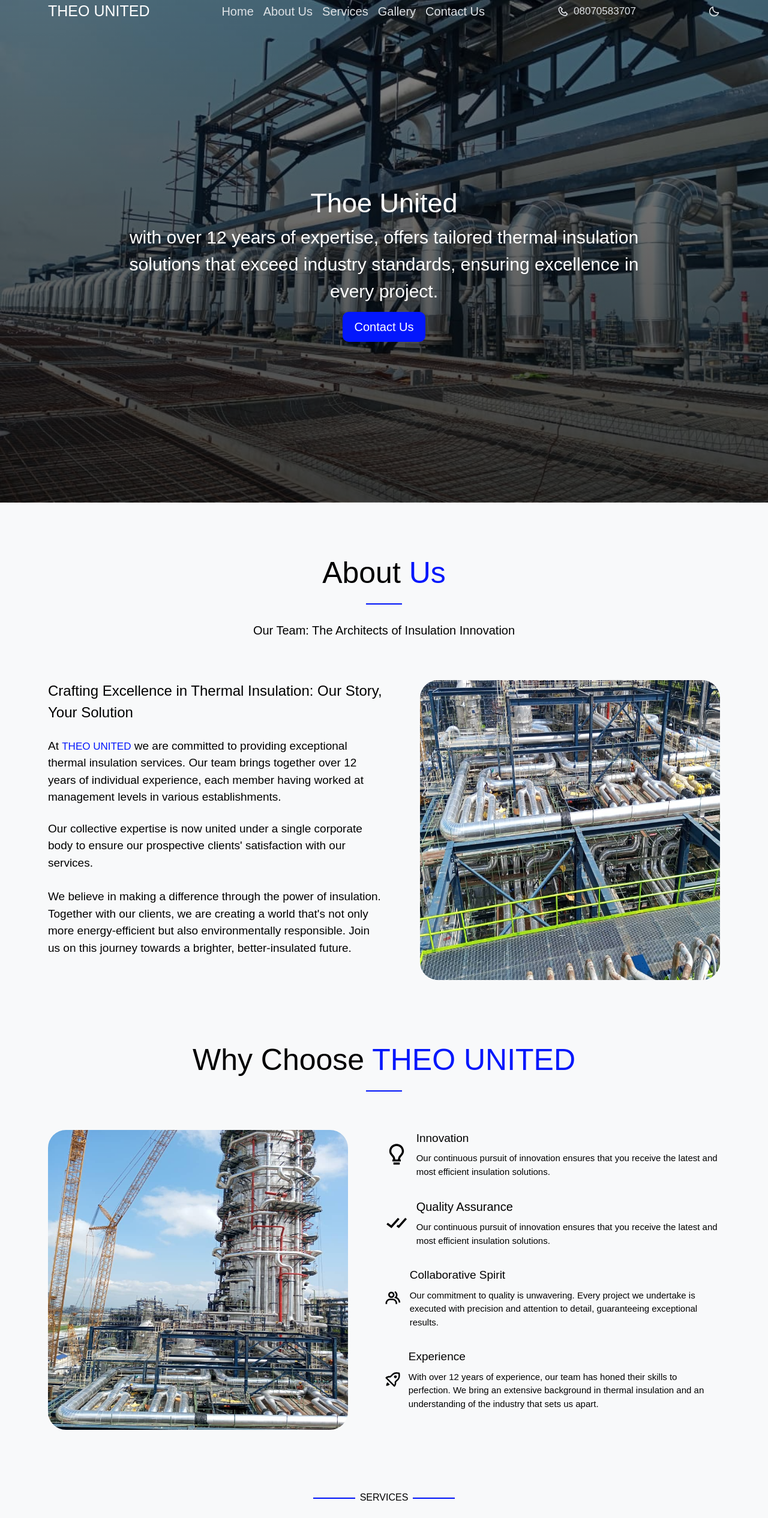
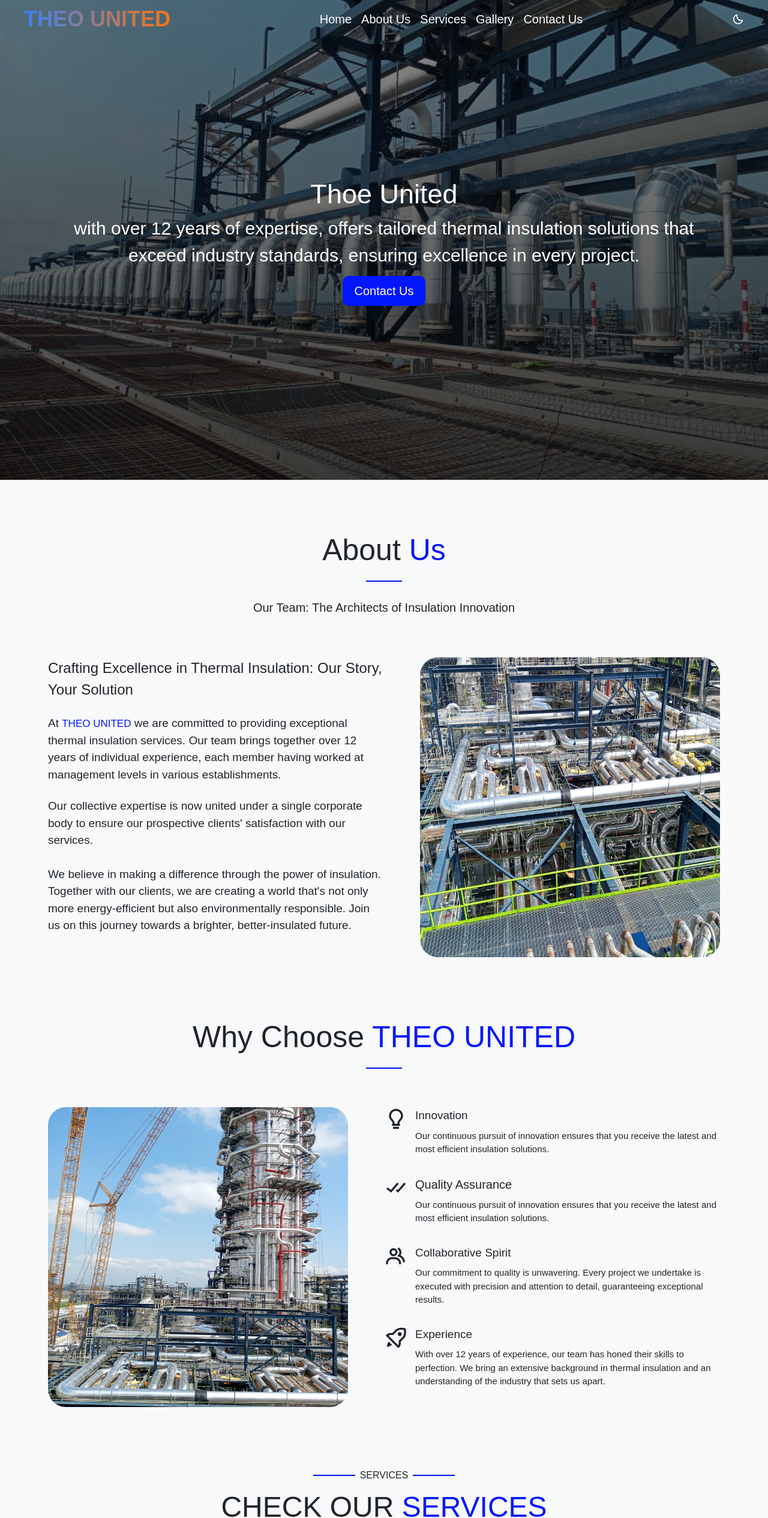
Before and after one commit to Goldexcool/Theo-Portfolio, a Next.js app: page / in a window 1280 px wide. Shown: the top 2531 px of the page at 60% size. Built offline with nearby package versions, Linux system fonts and the light colour scheme.

Commit message:
last change

```diff
--- a/src/app/globals.css
+++ b/src/app/globals.css
@@ -14,6 +14,7 @@
   --main-black-: #495057;
   --main-darker: #343a40;
   --main-black: #212529;
+  --icon-: #fff;
 }
 @import url("https://fonts.googleapis.com/css2?family=Poppins:wght@300;500;700&display=swap");
 
@@ -39,6 +40,8 @@
   --main-black: #fff;
   --background-color: #000;
   --text-color: #fff;
+  --icon-: #fff;
+
 }
 ::-webkit-scrollbar {
   width: 0.6rem;
@@ -56,7 +59,7 @@
 }
 
 .bg-hero-pattern {
-  padding: 0 5rem;
+  padding: 0 1rem;
   justify-content: center;
   max-width: 100%;
   z-index: 999;
@@ -166,24 +169,6 @@
   }
 }
 
-/* .socials {
-  transition: all;
-  transition-duration: 0.2s;
-    padding: 0 .5rem;
-    justify-content: center;
-    max-width: 100%;
-    z-index: 999;
-    min-height: 100vh;
-    width: 100%;
-    /* height: 100%; */
-    /* background-image: linear-gradient(rgba(0, 0, 0, 0.457), rgba(0, 0, 0, 0.74)), url(../../public/whatsapp23background.jpeg);
-    background-position: center center;
-    background-size: cover; */
-/* overflow: hidden; */
-    /* object-fit: cover;
-    position: relative; */
-  /* Additional CSS properties for background styling (*e.g., background-size, background-position, etc.) can be added here if needed. */
-/* } */
 
 .header {
   width: 100%;
@@ -199,3 +184,11 @@
   right: 0;
   box-shadow: 0 0 10px rgba(0,0,0,0.3);
 }
+
+.bg-nav-home{
+  color: #30475e;
+}
+
+.bg-nav{
+  color: #fff;
+}
--- a/src/components/About.tsx
+++ b/src/components/About.tsx
@@ -33,18 +33,18 @@
 
   return (
     <main>
-      <section className="flex items-center justify-center px-5 md:px-20 mt-[5rem]">
+      <section className="flex items-center justify-center px-5 md:px-20 mt-[5rem]" id="about">
         <div>
           <div className="flex justify-center items-center flex-col gap-3 mb-4 sm:mb-[3rem] ">
-            <h2 className="md:text-[50px] text-[30px]">
+            <h2 className="md:text-[50px] text-[30px] text-main-black">
               About <span className="text-main-blue">Us</span>
             </h2>
             <hr className="w-[60px] h-[3px] bg-main-blue mb-4" />
-            <h3 className="text-[15px] text-center sm:mb-5 md:text-[20px]">
+            <h3 className="text-[15px] text-center sm:mb-5 md:text-[20px] text-main-black">
               Our Team: The Architects of Insulation Innovation
             </h3>
           </div>
-          <article className=" gap-4 md:gap-[0rem] md:flex-row md:justify-between w-full  flex-col flex ">
+          <article className=" gap-4 md:gap-[0rem] md:flex-row md:justify-between w-full  flex-col flex text-main-black">
             <div className="flex items-center flex-col md:w-1/2 w-full gap-3 ">
               <h1 className="md:text-[24px] font-[500] mb-3 text-[17px] md:text-start text-center">
                 Crafting Excellence in Thermal Insulation: Our Story, Your
@@ -98,13 +98,13 @@
       <section className="flex items-center justify-center md:px-20 mt-[5rem] px-5">
         <div className="">
           <div className="flex justify-center items-center flex-col gap-3 mb-[3rem] text-center">
-            <h2 className="md:text-[50px] text-[30px]">
+            <h2 className="md:text-[50px] text-[30px] text-main-black">
               Why Choose <span className="text-main-blue"> THEO UNITED</span>
             </h2>
             <hr className="w-[60px] h-[3px] bg-main-blue mb-4" />
           </div>
 
-          <article className=" flex md:justify-between md:w-full md:flex-row flex-col-reverse gap-4 md:gap-[0px] ">
+          <article className=" flex md:justify-between md:w-full md:flex-row flex-col-reverse gap-4 md:gap-[0px] text-main-black">
             <div className="md:block flex justify-center items-center">
               <Image
                 src={about3}
@@ -116,7 +116,8 @@
             </div>
             <div className="flex flex-col md:w-1/2 gap-8">
               <div className="flex gap-3">
-                <Image src={bulb} alt="" height={60} width={60} />
+                <i className="bx bx-bulb text-main-black text-[40px] md:[50px]"></i>
+                {/* <Image src={bulb} alt="" height={60} width={60} /> */}
                 <div className="flex flex-col gap-2">
                   <span className="text-[19px]">Innovation</span>
                   <h1 className="text-[15px]">
@@ -128,7 +129,8 @@
               </div>
 
               <div className="flex gap-3 ">
-                <Image src={checkdouble} alt="" height={60} width={60} />
+              <i className="bx bx-check-double text-main-black text-[40px] md:[50px]"></i>
+                {/* <Image src={checkdouble} alt="" height={60} width={60} /> */}
                 <div className="flex flex-col gap-2">
                   <span className="text-[20px]">Quality Assurance</span>
                   <h1 className="text-[15px]">
@@ -140,7 +142,8 @@
               </div>
 
               <div className="flex gap-3 ">
-                <Image src={groups} alt="" height={60} width={60} />
+              <i className="bx bx-group text-main-black text-[40px] md:[50px]"></i>
+                {/* <Image src={groups} alt="" height={60} width={60} /> */}
                 <div className="flex flex-col gap-2">
                   <span className="text-[19px]">Collaborative Spirit</span>
                   <h1 className="text-[15px]">
@@ -153,7 +156,8 @@
               </div>
 
               <div className="flex gap-3  ">
-                <Image src={rocket} alt="" height={70} width={70} />
+              <i className="bx bx-rocket text-main-black text-[40px] md:[50px]"></i>
+                {/* <Image src={rocket} alt="" height={70} width={70} /> */}
                 <div className="flex flex-col gap-2">
                   <span className="text-[19px]">Experience</span>
                   <h1 className="text-[15px]">
@@ -169,6 +173,15 @@
           </article>
         </div>
       </section>
+
+      {showScrollToTop && (
+        <div
+          className="fixed bottom-6 right-6 cursor-pointer bg-main-blue p-2 rounded-[10px]"
+          onClick={scrollToTop}
+        >
+          <i className="bx bx-chevron-up text-white text-3xl"></i>
+        </div>
+      )}
     </main>
   );
 };
--- a/src/components/Contactus.tsx
+++ b/src/components/Contactus.tsx
@@ -3,10 +3,10 @@
 // grid grid-cols-2 lg:grid-cols-3
 const Contactus = () => {
   return (
-    <div className="px-5 md:px-20">
+    <div className="px-5 md:px-20 " id="contact">
       <div className=" flex items-center justify-center  mt-12  gap-2">
         <hr className="w-[70px] h-[3px] flex mt-4  justify-center items-center bg-main-blue mb-4" />
-        <h1 className=" md:text-[50px] text-center text-[30px] before:bg-main-blue before:content-[''] before:py-2  ">
+        <h1 className=" md:text-[50px] text-center text-[30px] before:bg-main-blue before:content-[''] before:py-2 text-main-black ">
           CONTACT US
         </h1>
         <hr className="w-[70px] h-[3px] flex mt-4  justify-center items-center bg-main-blue mb-4" />
@@ -16,37 +16,37 @@
     flex flex-col lg:flex-row flex-wrap
        mt-16 gap-16"
       >
-        <div className="flex flex-col gap-6 col-span-1  lg:w-[40%]">
+        <div className="flex flex-col gap-6 col-span-1  lg:w-[40%] text-main-black ">
           <div className="flex items-center gap-4 ">
-            <i className="bx bx-phone-call text-[2rem] bg-main-blue p-2 rounded-[50%] text-white"></i>
-            <div className="">
-              <p className="text-main-darker text-[2rem] "> Call:</p>
-              <div className="text-main-gray-light-- flex gap-2 ">
+            <i className="bx bx-phone-call text-[2rem] bg-main-blue p-2 rounded-[50%] text-main-black"></i>
+            <div className="text-main-black">
+              <p className="text-main-black text-[2rem] "> Call:</p>
+              <div className="text-main-black flex gap-2 ">
                 {" "}
                 <p>08070583707</p>
                 <p>08138051110</p>
               </div>{" "}
             </div>
           </div>
-          <div className="flex items-center gap-4  ">
+          <div className="flex items-center gap-4 text-main-black ">
             <i className="bx bx-envelope text-[2rem] bg-main-blue p-2 rounded-[50%] text-white"></i>
             <div>
-              <p className="text-main-darker text-[2rem] ">Email:</p>
+              <p className="text-main-black text-[2rem] ">Email:</p>
               <div>
                 {" "}
-                <p className="text-main-gray-light-- flex gap-2">
-                  theounitedthermalinsulation@gmail.com
+                <p className="text-main-black flex gap-2 w-[100px] md:w-none">
+                  theounitedthermalinsulation<br/>@gmail.com
                 </p>
               </div>
             </div>
           </div>
           <div className="flex items-center gap-4  ">
             <i className="bx bx-location-plus text-[2rem] bg-main-blue p-2 rounded-[50%] text-white"></i>
-            <div className="">
-              <p className="text-main-darker text-[2rem] ">Location:</p>
+            <div className="text-main-black">
+              <p className="text-main-black text-[2rem] ">Location:</p>
               <div>
                 {" "}
-                <p className="text-main-gray-light-- flex gap-2">
+                <p className="text-main-black flex gap-2 flex-wrap w-[200px] md:w-none ">
                   Branch office -4b, Comfort Ugbeoke Close, off Babatunde
                   Street, Golf Estate Road, Lakowe Ibeju- Lekki <br />
                   Head office - 20, Foursquare Street, off Ijegun Road, Alagbada
@@ -59,9 +59,9 @@
         <div className="col-span-1  lg:col-span-2 lg:w-2/4">
           <form action="" className="">
             <div className="flex gap-2 flex-col">
-              <div className="flex  flex-row w-full gap-4">
+              <div className="flex flex-col md:flex-row w-5/6 gap-4">
                 <div className="w-full">
-                  <label htmlFor="" className="mb-2">
+                  <label htmlFor="" className="mb-2 text-main-black">
                     First Name
                   </label>
                   <input
@@ -70,7 +70,7 @@
                   />
                 </div>
                 <div className="w-full">
-                  <label htmlFor="" className="mb-2">
+                  <label htmlFor="" className="mb-2 text-main-black">
                     Last Name
                   </label>
                   <input
@@ -79,8 +79,8 @@
                   />
                 </div>
               </div>
-              <div>
-                <label htmlFor="" className="mb-2">
+              <div className="w-5/6 ">
+                <label htmlFor="" className="mb-2 text-main-black">
                   Your Email
                 </label>
                 <input
@@ -88,8 +88,8 @@
                   className="border border-main-gray-light-- w-full py-1 px-3 rounded-md  outline-none"
                 />
               </div>
-              <div>
-                <label htmlFor="" className="mb-2">
+              <div className="w-5/6 ">
+                <label htmlFor="" className="mb-2 text-main-black">
                   Message
                 </label>
                 <textarea
--- a/src/components/Gallery.tsx
+++ b/src/components/Gallery.tsx
@@ -12,10 +12,10 @@
 import Image from "next/image";
 const Gallery = () => {
   return (
-    <div className="px-5 md:px-20 mt-[5rem]">
+    <div className="px-5 md:px-20 mt-[5rem] " id="gallery">
       <div className=" flex items-center justify-center   gap-2">
         <hr className="w-[70px] h-[3px] flex mt-4  justify-center items-center bg-main-blue mb-4" />
-        <h1 className=" text-[0.75rem] sm:text-[1rem] before:bg-main-blue before:content-[''] before:py-2  ">
+        <h1 className=" text-[0.75rem] sm:text-[1rem] before:bg-main-blue before:content-[''] before:py-2  text-main-black">
           GALLERY
         </h1>
         <hr className="w-[70px] h-[3px] flex mt-4  justify-center items-center bg-main-blue mb-4" />
--- a/src/components/Hero.tsx
+++ b/src/components/Hero.tsx
@@ -4,96 +4,25 @@
 import Image from "next/image";
 import logo from "../../public/Theo_thermal_logo-removebg-preview.png";
 import image from "../../public/images/habeeb.svg";
+import Preloader from "./Preloader";
 const Hero = () => {
-
-  const [isOpen, setIsOpen] = useState(false);
   const themeButton = useRef(null);
 
   const headerRef = useRef(null);
   const [scrolled, setScrolled] = useState(false);
-
-  // Function to handle the scroll event
-  const handleScroll = () => {
-    // Get the current scroll position
-    const scrollPosition = window.scrollY;
-
-    // Update the state based on the scroll position
-    setScrolled(scrollPosition >= 50);
-  };
-
-  // Attach the handleScroll function to the scroll event using useEffect
-  // useEffect(() => {
-  //   window.addEventListener('scroll', handleScroll);
-
-  //   // Clean up the event listener on component unmount
-  //   return () => {
-  //     window.removeEventListener('scroll', handleScroll);
-  //   };
-  // }, []);
+  const [currentPage, setCurrentPage] = useState("home");
+  const [isOpen, setIsOpen] = useState(false);
+  const [loading, setLoading] = useState(true); // Loading state for the preloader
 
 
+  useEffect(() => {
+    // Simulating a delay to demonstrate the preloader
+    const timer = setTimeout(() => {
+      setLoading(false);
+    }, 2000);
 
-  // const isLocalStorageAvailable =
-  //   typeof window !== "undefined" && window.localStorage;
-  // const [selectedTheme, setSelectedTheme] = useState(
-  //   isLocalStorageAvailable
-  //     ? localStorage.getItem("selected-theme") || "light"
-  //     : null
-  // );
-  // const [selectedIcon, setSelectedIcon] = useState(
-  //   isLocalStorageAvailable
-  //     ? localStorage.getItem("selected-icon") || "bx-sun"
-  //     : null
-  // );
-
-  const darkTheme = "dark-theme";
-  const iconTheme = "bx-sun"; // Without specific icon class
-
-  // const getCurrentTheme = () => (selectedTheme === "dark" ? "dark" : "light");
-  // const getCurrentIcon = () =>
-  //   selectedIcon === "bx bx-moon" ? "bx bx-moon" : "bx bx-sun";
-
-  // const handleButtonClick = () => {
-  //   setSelectedTheme((currentTheme) =>
-  //     currentTheme === "dark" ? "light" : "dark"
-  //   );
-  //   setSelectedIcon((currentIcon) =>
-  //     currentIcon === "bx bx-moon" ? "bx bx-sun" : "bx bx-moon"
-  //   );
-  // };
-
-  // useEffect(() => {
-  //   if (typeof window !== "undefined") {
-  //     // Check the user's system preference for dark mode
-  //     if (window.matchMedia('(prefers-color-scheme: dark)').matches) {
-  //       setSelectedTheme("dark");
-  //     } else {
-  //       setSelectedTheme("light");
-  //     }
-  //   }
-  // }, []);
-
-  // useEffect(() => {
-  //   if (typeof window !== "undefined") {
-  //     // Apply the selected theme and icon to the body and themeButton
-  //     document.body.classList[selectedTheme === "dark" ? "add" : "remove"](
-  //       darkTheme
-  //     );
-  //     if (themeButton?.current) {
-  //       // Store the selected theme and icon in local storage
-  //       localStorage.setItem("selected-theme", getCurrentTheme());
-  //       localStorage.setItem("selected-icon", getCurrentIcon());
-  //     }
-
-
-  //     // Store the selected theme and icon in local storage
-  //     localStorage.setItem("selected-theme", getCurrentTheme());
-  //     localStorage.setItem("selected-icon", getCurrentIcon());
-  //   }
-  // }, [selectedTheme, selectedIcon, darkTheme, iconTheme]);
-
-
-
+    return () => clearTimeout(timer);
+  }, []);
   const toggleMenu = () => {
     setIsOpen(!isOpen);
   };
@@ -101,40 +30,138 @@
   const handleItemClick = () => {
     setIsOpen(false);
   };
+  useEffect(() => {
+    const handleScroll = () => {
+      // Update the scrolled state based on the scroll position
+      setScrolled(window.scrollY > 50);
+    };
+
+    // Add scroll event listener
+    window.addEventListener("scroll", handleScroll);
+
+    // Cleanup the event listener on component unmount
+    return () => {
+      window.removeEventListener("scroll", handleScroll);
+    };
+  }, []);
+
+  const isLocalStorageAvailable =
+    typeof window !== "undefined" && window.localStorage;
+  const [selectedTheme, setSelectedTheme] = useState(
+    isLocalStorageAvailable
+      ? localStorage.getItem("selected-theme") || "light"
+      : null
+  );
+  const [selectedIcon, setSelectedIcon] = useState(
+    isLocalStorageAvailable
+      ? localStorage.getItem("selected-icon") || "bx-sun"
+      : null
+  );
+
+  const darkTheme = "dark-theme";
+  const iconTheme = "bx-sun"; // Without a specific icon class
+
+  const getCurrentTheme = () => (selectedTheme === "dark" ? "dark" : "light");
+  const getCurrentIcon = () =>
+    selectedIcon === "bx bx-sun" ? "bx bx-sun" : "bx bx-moon";
+
+  const handleButtonClick = () => {
+    setSelectedTheme((currentTheme) =>
+      currentTheme === "dark" ? "light" : "dark"
+    );
+    setSelectedIcon((currentIcon) =>
+      currentIcon === "bx bx-moon" ? "bx bx-sun" : "bx bx-moon"
+    );
+  };
+
+  useEffect(() => {
+    // Check the user's system preference for dark mode
+    if (typeof window !== "undefined") {
+      if (window.matchMedia("(prefers-color-scheme: dark)").matches) {
+        setSelectedTheme("dark");
+      } else {
+        setSelectedTheme("light");
+      }
+
+      // Disable the preloader once the page is loaded
+      window.addEventListener("load", () => {
+        setLoading(false);
+      });
+    }
+  }, []);
+
+
+
+  useEffect(() => {
+    if (typeof window !== "undefined" && themeButton.current) {
+      // Apply the selected theme and icon to the body and themeButton
+      document.body.classList[selectedTheme === "dark" ? "add" : "remove"](
+        darkTheme
+      );
+      (themeButton.current as HTMLElement)?.classList?.[
+        selectedIcon === "bx bx-moon" ? "add" : "remove"
+      ](iconTheme);
+      // Store the selected theme and icon in local storage
+      localStorage.setItem("selected-theme", getCurrentTheme());
+      localStorage.setItem("selected-icon", getCurrentIcon());
+    }
+  }, [selectedTheme, selectedIcon, darkTheme, iconTheme, themeButton]);
+
+  // Return the preloader component while loading is true
+  if (loading) {
+    return <Preloader />;
+  }
+
 
 
 
   return (
-    <main className="relative bg-hero-pattern px-4">
-      <header className="flex items-center justify-center max-w-full position-fixed  ">
-        <nav className="flex items-center w-full justify-between px-[0rem]  md:[6em]">
-          <h1 className="text-[25px] text-white">THEO UNITED</h1>
+    <main className='relative bg-hero-pattern px-4'>
+      <header
+        className={`${scrolled ? "bg-white shadow-md" : ""
+          } fixed top-0 left-0 right-0 z-50 transition-all ease-in-out px-10 duration-300 p-3`}
+      >
+        <nav className='flex items-center w-full justify-between px-[0rem]  '>
+          <h1 className="text-4xl font-bold">
+            <span className="bg-gradient-to-r from-blue-500 to-orange-500 text-transparent bg-clip-text">
+              THEO UNITED
+            </span>
+          </h1>
           {/* <Image src={logo} alt="logo" width={100} height={10}  /> */}
-          <div className="flex items-center justify-center gap-4 text-main-gray-light text-[20px] hidden lg:inline-flex">
-            <a href="/">Home</a>
-            <a href="/create">About Us</a>
-            <a href="/create">Services</a>
-            <a href="/create">Gallery</a>
-            <a href="/create">Contact Us</a>
+          <div className="flex items-center justify-center gap-4 text-[20px] hidden lg:inline-flex">
+            <a href="#" className={scrolled ? 'text-black' : 'text-white'}>
+              Home
+            </a>
+            <a href="#about" className={scrolled ? 'text-black' : 'text-white'}>
+              About Us
+            </a>
+            <a href="#services" className={scrolled ? 'text-black' : 'text-white'}>
+              Services
+            </a>
+            <a href="#gallery" className={scrolled ? 'text-black' : 'text-white'}>
+              Gallery
+            </a>
+            <a href="#contact" className={scrolled ? 'text-black' : 'text-white'}>
+              Contact Us
+            </a>
           </div>
-          <div className="flex items-center justify-center gap-2 cursor-pointer text-[17px]  lg:inline-flex text-main-gray-light ">
+          {/* <div className="flex items-center justify-center gap-2 cursor-pointer text-[17px] h lg:inline-flex text-main-gray-light ">
             <i className="bx bx-phone text-main-gray-light  text-[20px]"></i>
             <h1 className="text--main-black">08070583707</h1>
-          </div>
+          </div> */}
           <div className="flex justify-center items-center gap-3">
-            <i className="bx bx-moon text-main-gray-light  text-[20px] cursor-pointer "></i>
+            <i className={scrolled ? "bx bx-moon text-black text-[20px] cursor-pointer" :  "bx bx-moon text-white text-[20px] cursor-pointer"} ref={themeButton} onClick={handleButtonClick}></i>
             <div className="lg:hidden">
               <i
-                className="bx bx-grid-alt text-[20px] cursor-pointer blc lg:hidden text-main-gray-light "
+                className="bx bx-grid-alt text-[20px] cursor-pointer blc lg:hidden text-icon- "
                 onClick={toggleMenu}
               ></i>
             </div>
           </div>
         </nav>
         <div
-          className={`hamburger-menu fixed top-0 right-0 h-full w-full bg-white transform transition-transform ease-in-out duration-300 justify-center ${
-            isOpen ? "translate-x-0" : "translate-x-full"
-          }`}
+          className={`hamburger-menu fixed top-0 right-0 h-full w-full bg-white transform transition-transform ease-in-out duration-300 justify-center ${isOpen ? "translate-x-0" : "translate-x-full"
+            }`}
         >
           <div
             className="close-button p-4 cursor-pointer absolute top-0 right-0"
--- /dev/null
+++ b/src/components/Preloader.tsx
@@ -0,0 +1,9 @@
+const Preloader = () => {
+    return (
+      <div className="flex items-center justify-center h-screen">
+        <div className="border-t-4 border-blue-500 border-solid rounded-full animate-spin w-10 h-10"></div>
+      </div>
+    );
+  };
+
+  export default Preloader;
--- a/src/components/Services.tsx
+++ b/src/components/Services.tsx
@@ -46,10 +46,10 @@
     },
   ];
   return (
-    <div className="px-5 md:px-20 mt-[5rem]">
+    <div className="px-5 md:px-20 mt-[5rem] " id="services">
       <div className=" flex items-center  justify-center gap-2">
         <hr className="w-[70px] h-[3px] flex mt-4  justify-center items-center bg-main-blue mb-4" />
-        <h1 className=" text-[0.75rem] sm:text-[1rem] before:bg-main-blue before:content-[''] before:py-2  ">
+        <h1 className=" text-[0.75rem] sm:text-[1rem] before:bg-main-blue before:content-[''] before:py-2  text-main-black">
           SERVICES
         </h1>
         <hr className="w-[70px] h-[3px] flex mt-4  justify-center items-center bg-main-blue mb-4" />
@@ -77,7 +77,7 @@
               <h1 className="text-center text-[1.2rem] md:text-[1.5rem]  text-main-black">
                 {serve.header}
               </h1>
-              <p className="text-center text-main-gray-light-- text-[0.75rem] md:text-[1rem]">
+              <p className="text-center text-main-black text-[0.75rem] md:text-[1rem]">
                 {serve.about}
               </p>
             </div>
--- a/tailwind.config.ts
+++ b/tailwind.config.ts
@@ -19,6 +19,7 @@
         "main-darker": "var(--main-darker)",
         "main-black-": "var(--main-black-)",
         "main-blue": "var(--main-blue)",
+        "icon-": "var(--icon-)"
       },
 
     },
```
